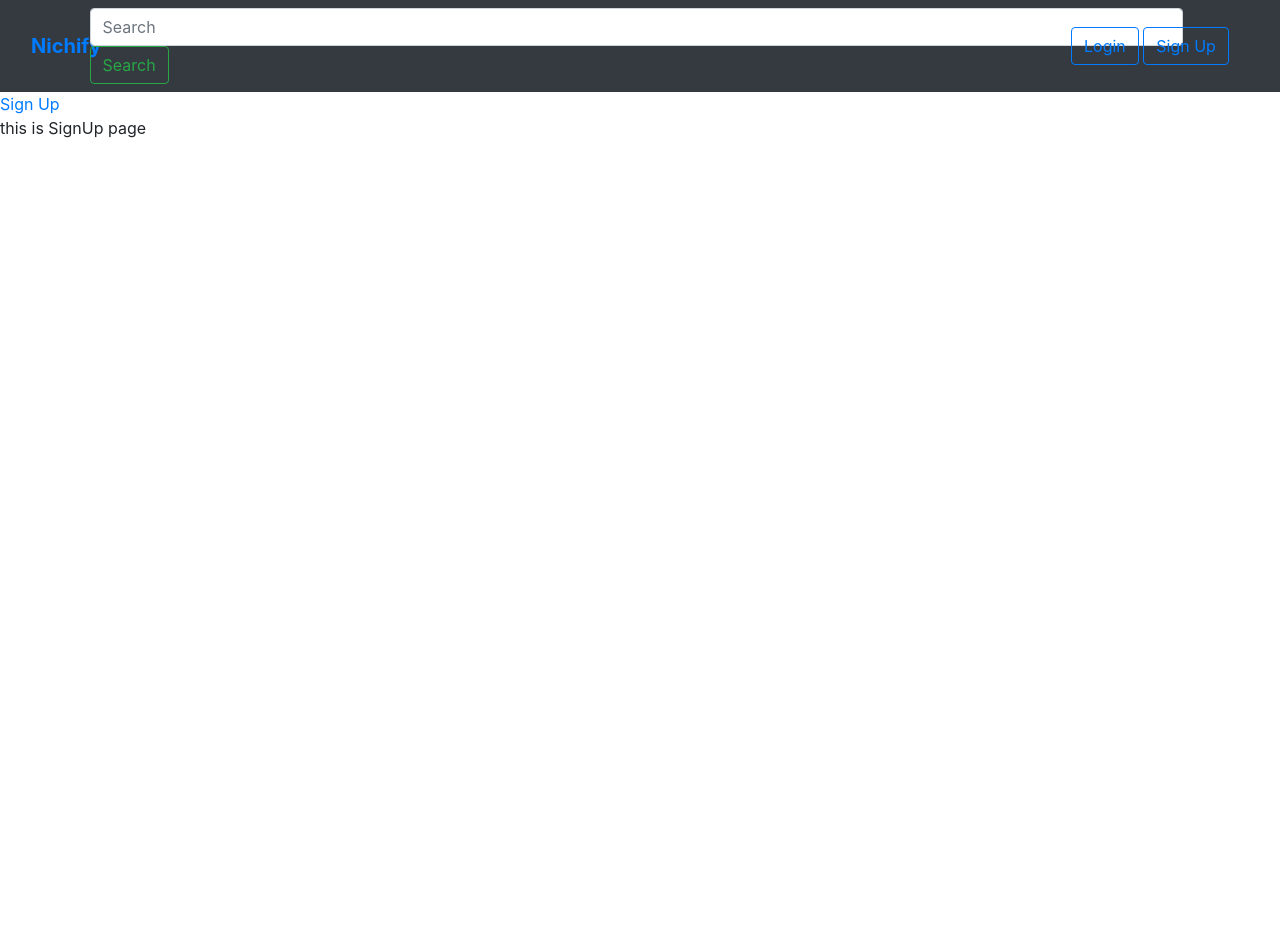
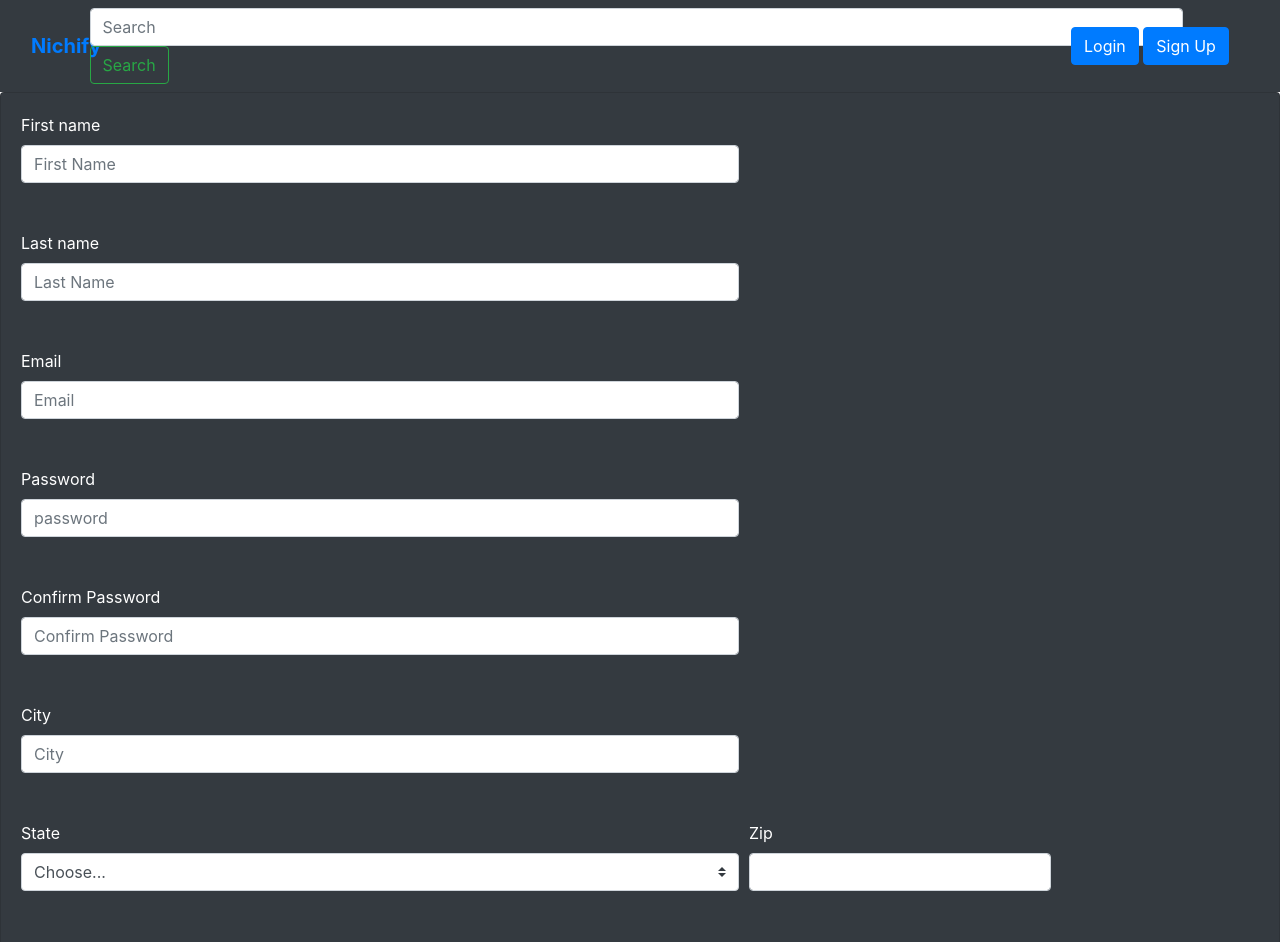
Before and after one commit to itsdhaliwal/nichify, a React (Create React App) app: page /#/SignUp in a window 1280 px wide. Shown: the top 942 px of the page. Before the commit the page ends 800 px from the top, so only its background shows below. Built offline with nearby package versions, Linux system fonts and the light colour scheme.

Commit message:
Sign up and login page visual

```diff
--- a/src/component/App.js
+++ b/src/component/App.js
@@ -14,6 +14,7 @@ import "bootstrap/dist/css/bootstrap.min.css";
 import "bootstrap/dist/js/bootstrap.bundle.min.js";
 
 import SignUp from "./SignUp"
+import Login from "./Login";
 
 class App extends Component {
 render(){
@@ -21,10 +22,12 @@ render(){
     <Router basename="/">
       <div>
         <Navbar/>
-        <Link to="/SignUp">Sign Up</Link>
       <Switch>
         <Route path="/SignUp">
           <SignUp/>
+        </Route>
+        <Route path="/login">
+          <Login/>
         </Route>
       </Switch>
       </div>
--- a/src/component/Login.js
+++ b/src/component/Login.js
@@ -0,0 +1,25 @@
+import React,{Component} from "react";
+
+class Login extends Component {
+
+    render() {
+        return (
+
+    <div class="card text-white bg-dark mb-3">
+    <div class="card-body">
+    <div class="col-md-7 mb-5">
+      <label for="validationDefault02">Email</label>
+      <input type="email" class="form-control" id="validationDefault02" placeholder="Email" required></input>
+</div>
+<div class="col-md-7 mb-5">
+      <label for="validationDefault02">Password</label>
+      <input type="password" class="form-control" id="validationDefault02" placeholder="password" required></input>
+</div>
+<button class="btn btn-outline-primary" type="submit">Login</button>
+    </div>
+    </div>
+        )
+    }
+}
+
+export default Login;
--- a/src/component/SignUp.js
+++ b/src/component/SignUp.js
@@ -1,9 +1,99 @@
 import React,{Component} from "react";
-
 class SignUp extends Component {
 
     render() {
-        return <div>this is SignUp page</div>
+        return(
+            <div class="card text-white bg-dark mb-3">
+  <div class="card-body">
+
+  <form className="bg-color:dark">
+  <div class="form-row">
+    <div class="col-lg-7 mb-5">
+      <label for="validationDefault01">First name</label>
+      <input type="text" class="form-control" id="validationDefault01" placeholder="First Name" required></input>
+    </div>
+    <div class="col-md-7 mb-5">
+      <label for="validationDefault02">Last name</label>
+      <input type="text" class="form-control" id="validationDefault02" placeholder="Last Name" required></input>
+    </div>
+    <div class="col-md-7 mb-5">
+      <label for="validationDefault02">Email</label>
+      <input type="email" class="form-control" id="validationDefault02" placeholder="Email" required></input>
+    </div>
+    <div class="col-md-7 mb-5">
+      <label for="validationDefault02">Password</label>
+      <input type="password" class="form-control" id="validationDefault02" placeholder="password" required></input>
+    </div>
+    <div class="col-md-7 mb-5">
+      <label for="validationDefault02">Confirm Password</label>
+      <input type="password" class="form-control" id="validationDefault02" placeholder="Confirm Password" required></input>
+    </div>
+  </div>
+  <div class="form-row">
+    <div class="col-md-7 mb-5">
+      <label for="validationDefault03">City</label>
+      <input type="text" class="form-control" id="validationDefault03" placeholder="City"required></input>
+    </div>
+    <div class="col-md-7 mb-5">
+      <label for="validationDefault04">State</label>
+      <select class="custom-select" id="validationDefault04" required>
+        <option selected disabled value="">Choose...</option>
+        <option>Andra Pradesh</option>
+        <option>Arunachal Pradesh</option>
+        <option>Assam</option>
+        <option>Bihar</option>
+        <option>Goa</option>
+        <option>Gujarat</option>
+        <option>Haryana</option>
+        <option>Himachal Pradesh</option>
+        <option>Jammu and Kashmir</option>
+        <option>Jharkhand</option>
+        <option>Karnataka</option>
+        <option>Kerala</option>
+        <option>Maharashtra</option>
+        <option>Manipur</option>
+        <option>Meghalaya</option>
+        <option>Mizoram</option>
+        <option>Nagaland</option>
+        <option>Orissa</option>
+        <option>Punjab</option>
+        <option>Rajasthan</option>
+        <option>Sikkim</option>
+        <option>Tamil Nadu</option>
+        <option>Telagana</option>
+        <option>Tripura</option>
+        <option>Uttaranchal</option>
+        <option>Uttar Pradesh</option>
+        <option>West Bengal</option>
+        <option>Andaman and Nicobar Islands</option>
+        <option>Chandigarh</option>
+        <option>Dadar and Nagar Haveli</option>
+        <option>Daman and Diu</option>
+        <option>Delhi</option>
+        <option>Lakshadeep</option>
+        <option>Pondicherry</option>
+      </select>
+    </div>
+    <div class="col-md-3 mb-5">
+      <label for="validationDefault05">Zip</label>
+      <input type="text" class="form-control" id="validationDefault05" required></input>
+    </div>
+  </div>
+  <div class="form-group">
+    <div class="form-check">
+      <input class="form-check-input" type="checkbox" value="" id="invalidCheck2" required></input>
+      <label class="form-check-label" for="invalidCheck2">
+        Agree to terms and conditions
+      </label>
+    </div>
+  </div>
+
+  <button class="btn btn-outline-primary" type="submit">Sign Up</button>
+</form>
+
+  </div>
+</div>
+        )
     }
 }
 
--- a/src/component/navbar.js
+++ b/src/component/navbar.js
@@ -1,8 +1,10 @@
 import React,{ Component } from "react";
+import {Link} from "react-router-dom"
 import "bootstrap/dist/css/bootstrap.min.css";
 import "bootstrap/dist/js/bootstrap.bundle.min.js";
 
 class Navbar extends Component {
+
     render() {
       return (
         <div>
@@ -17,9 +19,9 @@ class Navbar extends Component {
               </form>
               </div>
               <div className="col-2 justify-content-center justify-content-sm-end">
-                <button className="btn btn-outline-primary">Login</button>
+                <Link to="/login" className="btn btn-primary">Login</Link>
                 <a> </a>
-                <button className="btn btn-outline-primary">Sign Up</button>
+                <Link to="/SignUp"className="btn btn-primary">Sign Up</Link>
               </div>
               </nav>
            </div>
@@ -28,6 +30,3 @@ class Navbar extends Component {
     }
 }
 export default Navbar;
-
-/*hiiiiiiiiiiiiiiiiiiiiiiiiiiii
-*hello peplooooooooooooooooooooooooooooooo*/
```
